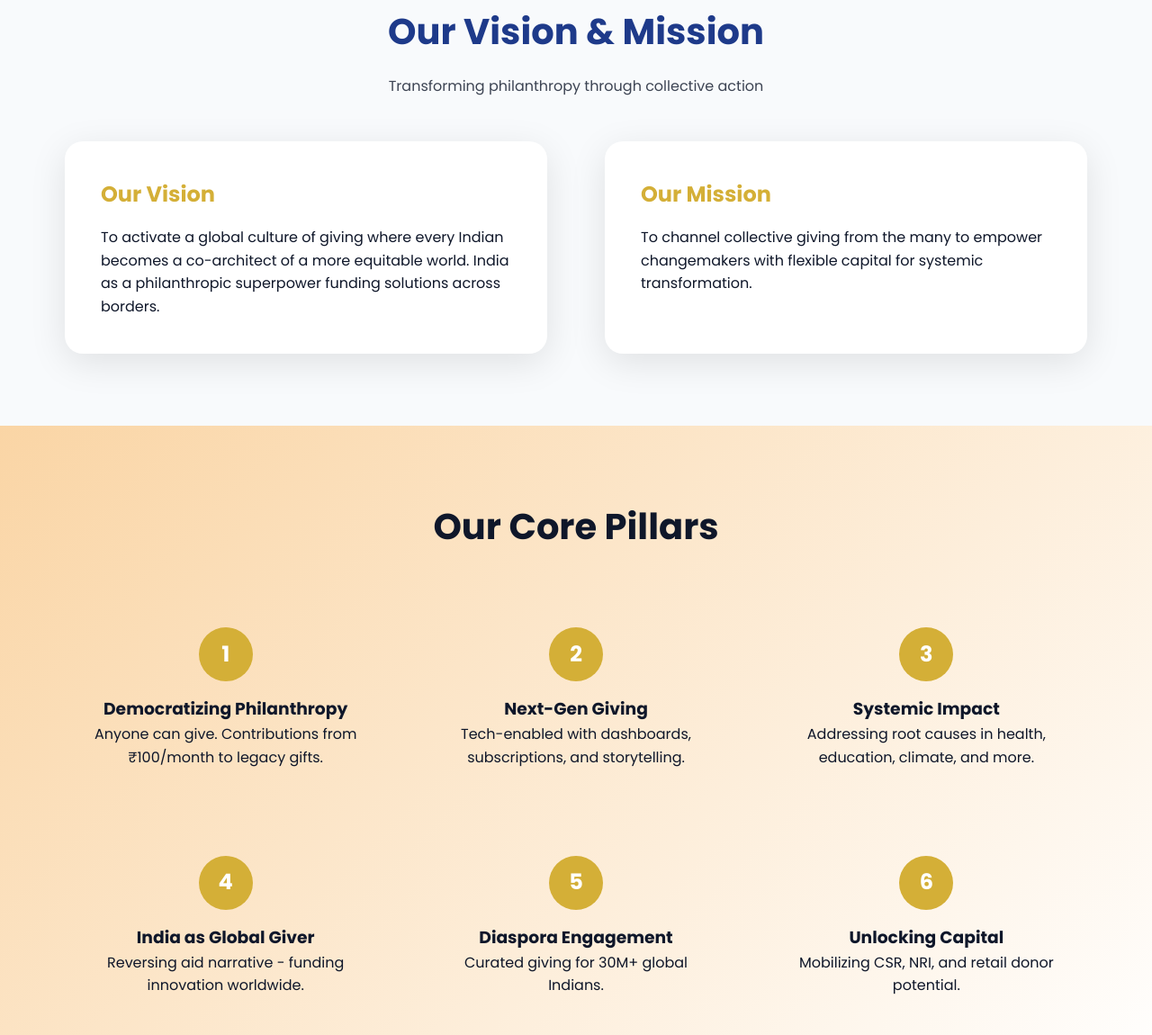
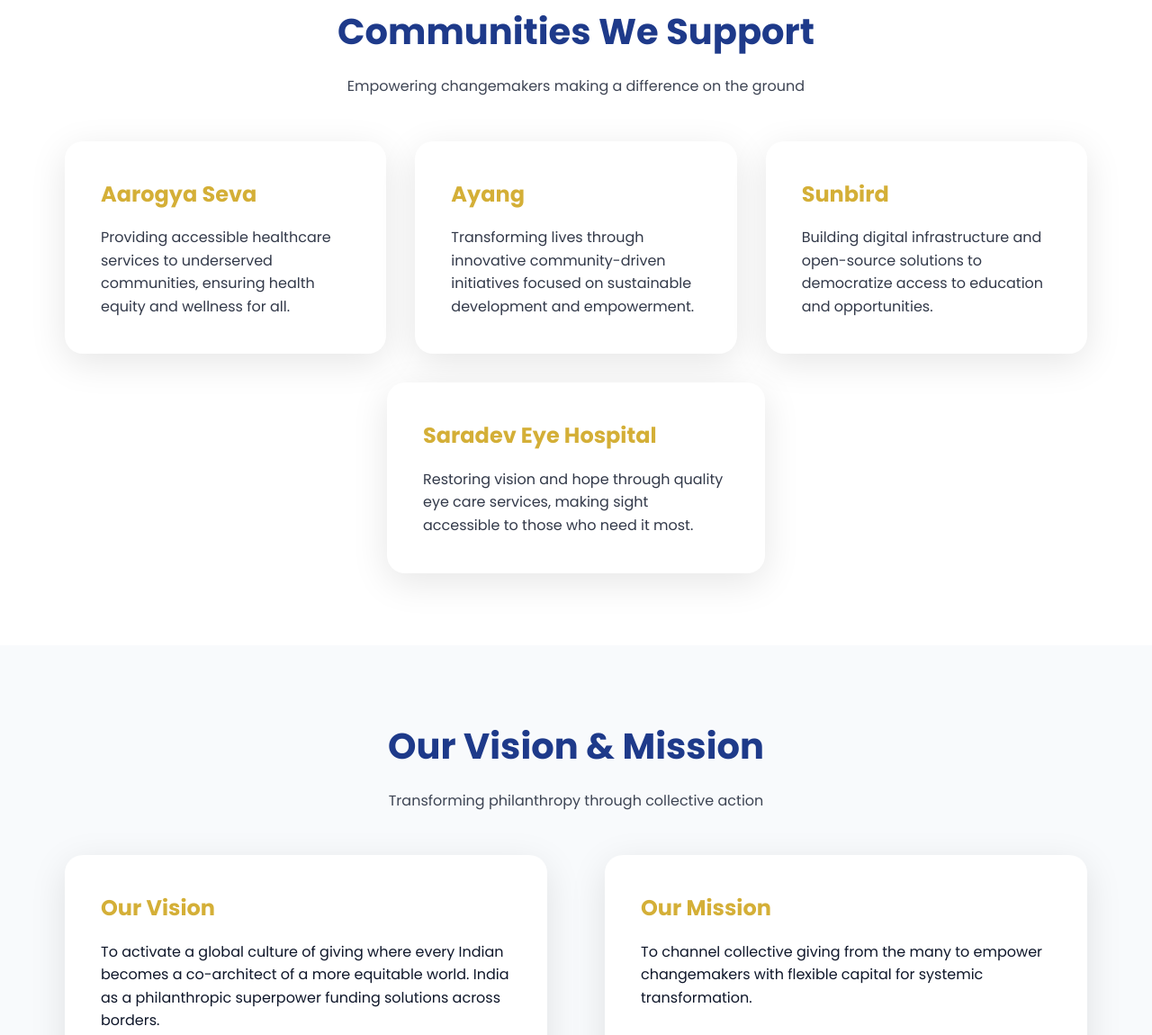
Before and after one commit to SushruthRao/billionhopeswebsite, a plain HTML site: page index.html in a window 1280 px wide. Shown: the part 1448-2598 px from the top of the page at 90% size. Drawn offline with Linux system fonts and the light colour scheme.

Commit message:
communities added

```diff
--- a/index.html
+++ b/index.html
@@ -571,6 +571,33 @@
         </div>
     </section>
 
+     <section id="communities" style="padding: 5rem 0; background: var(--white);">
+        <div class="container">
+            <h2 style="text-align: center; font-size: 2.5rem; margin-bottom: 1rem; color: var(--blue);">Communities We Support</h2>
+            <p style="text-align: center; max-width: 800px; margin: 0 auto 3rem; opacity: 0.8;">Empowering changemakers making a difference on the ground</p>
+            <div style="display: grid; grid-template-columns: repeat(auto-fit, minmax(280px, 1fr)); gap: 2rem; margin-top: 3rem;">
+                <div class="vm-card reveal">
+                    <h3 style="color: var(--gold); font-size: 1.5rem; margin-bottom: 1rem;">Aarogya Seva</h3>
+                    <p style="opacity: 0.85;">Providing accessible healthcare services to underserved communities, ensuring health equity and wellness for all.</p>
+                </div>
+                <div class="vm-card reveal">
+                    <h3 style="color: var(--gold); font-size: 1.5rem; margin-bottom: 1rem;">Ayang</h3>
+                    <p style="opacity: 0.85;">Transforming lives through innovative community-driven initiatives focused on sustainable development and empowerment.</p>
+                </div>
+                <div class="vm-card reveal">
+                    <h3 style="color: var(--gold); font-size: 1.5rem; margin-bottom: 1rem;">Sunbird</h3>
+                    <p style="opacity: 0.85;">Building digital infrastructure and open-source solutions to democratize access to education and opportunities.</p>
+                </div>
+            </div>
+            <div style="display: flex; justify-content: center; margin-top: 2rem;">
+                <div class="vm-card reveal" style="max-width: 420px; width: 100%;">
+                    <h3 style="color: var(--gold); font-size: 1.5rem; margin-bottom: 1rem;">Saradev Eye Hospital</h3>
+                    <p style="opacity: 0.85;">Restoring vision and hope through quality eye care services, making sight accessible to those who need it most.</p>
+                </div>
+            </div>
+        </div>
+    </section>
+
     <!-- Vision Mission -->
     <section id="vision" class="vision-mission reveal">
         <div class="container">
@@ -601,13 +628,13 @@
                 </div>
                 <div class="pillar-card reveal">
                     <div class="pillar-number">2</div>
-                    <h3>Next-Gen Giving</h3>
+                    <h3>Next-Gen Innovative Giving</h3>
                     <p>Tech-enabled with dashboards, subscriptions, and storytelling.</p>
                 </div>
                 <div class="pillar-card reveal">
                     <div class="pillar-number">3</div>
                     <h3>Systemic Impact</h3>
-                    <p>Addressing root causes in health, education, climate, and more.</p>
+                    <p>Addressing root causes in non-profit management, health, education, climate, and more.</p>
                 </div>
                 <div class="pillar-card reveal">
                     <div class="pillar-number">4</div>
@@ -617,7 +644,7 @@
                 <div class="pillar-card reveal">
                     <div class="pillar-number">5</div>
                     <h3>Diaspora Engagement</h3>
-                    <p>Curated giving for 30M+ global Indians.</p>
+                    <p>Curated giving for 30M+ globally.</p>
                 </div>
                 <div class="pillar-card reveal">
                     <div class="pillar-number">6</div>
```
